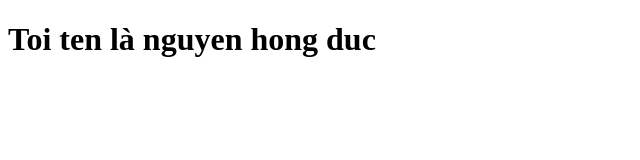
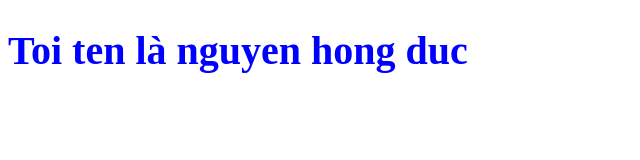
Before and after one commit to hongducbs63/test, a plain HTML site: page index.html in a window 1280 px wide. Shown: the whole page, without its empty margins (0-640 px from the left). Drawn offline with Linux system fonts and the light colour scheme.

Commit message:
update main.csss

```diff
--- a/index.html
+++ b/index.html
@@ -6,10 +6,11 @@
   <meta http-equiv="X-UA-Compatible" content="IE=edge">
   <meta name="viewport" content="width=device-width, initial-scale=1.0">
   <title>Document</title>
+  <link rel="stylesheet" href="main.css">
 </head>
 
 <body>
-  <h1>Toi ten là nguyen hong duc</h1>
+  <h1 class="name">Toi ten là nguyen hong duc</h1>
 </body>
 
 </html>
--- /dev/null
+++ b/main.css
@@ -0,0 +1,4 @@
+.name {
+  color: blue;
+  font-size: 40px;
+}
```
